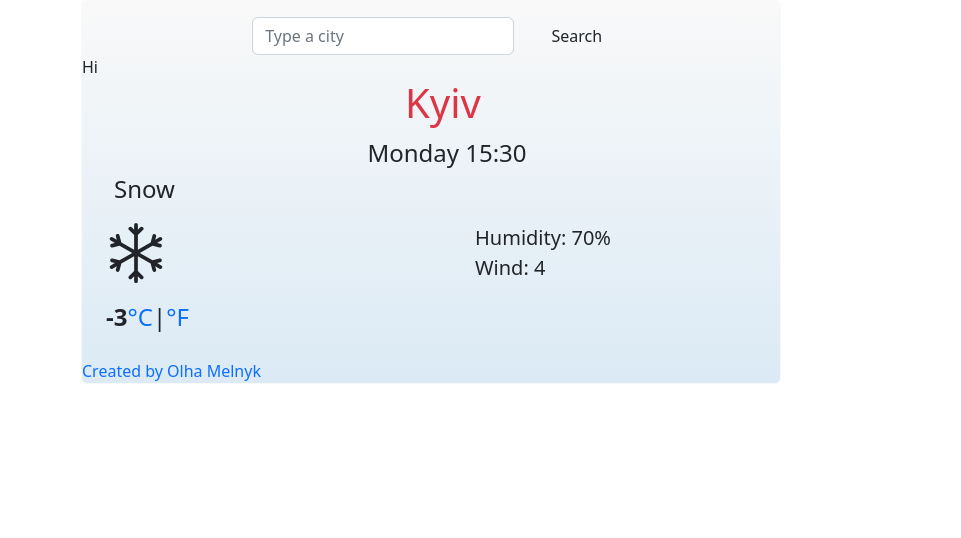
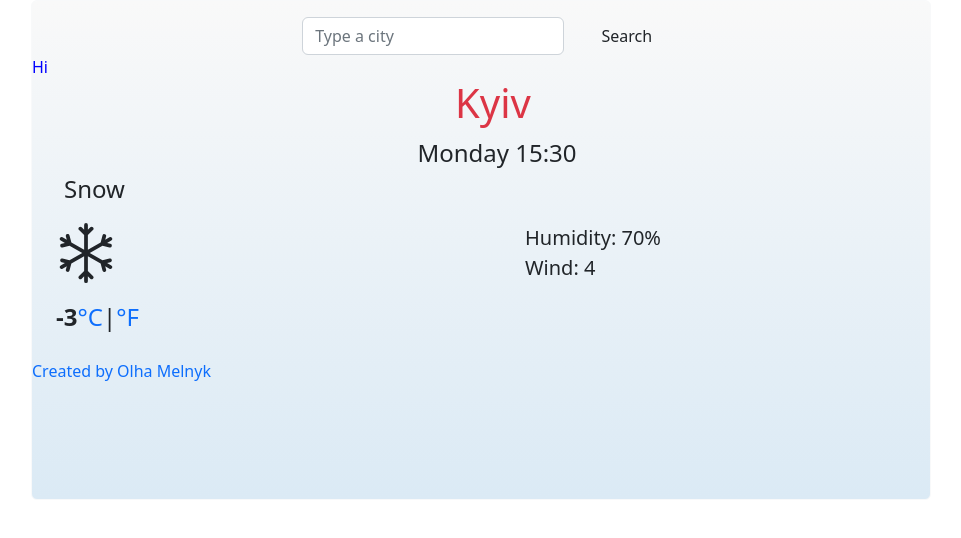
Before and after one commit to helgamelnyk/react-weather-app, a React (Create React App) app: page / in a window 1280 px wide. Shown: the top 538 px of the page, without its empty margins (269-1230 px from the left). Built offline with nearby package versions, Linux system fonts and the light colour scheme.

Commit message:
new size

```diff
--- a/src/App.css
+++ b/src/App.css
@@ -1,8 +1,9 @@
 
 .App {
   background: linear-gradient(#f9f9f9, #dbeaf5);
-  width: 700px;
-  margin-left: 350px;
+  width: 900px;
+  height: 500px;
+margin-left: 300px;
 }
 .btn {
   background: #a6d8fd;
--- a/src/Weather.css
+++ b/src/Weather.css
@@ -0,0 +1,3 @@
+.Weather {
+ color: blue;
+}
--- a/src/Weather.js
+++ b/src/Weather.js
@@ -4,6 +4,6 @@ import "./Weather.css";
 
 export default function Weather() {
     return (
-<div>Hi</div>
+<div className="Weather">Hi</div>
     )
 }
```
